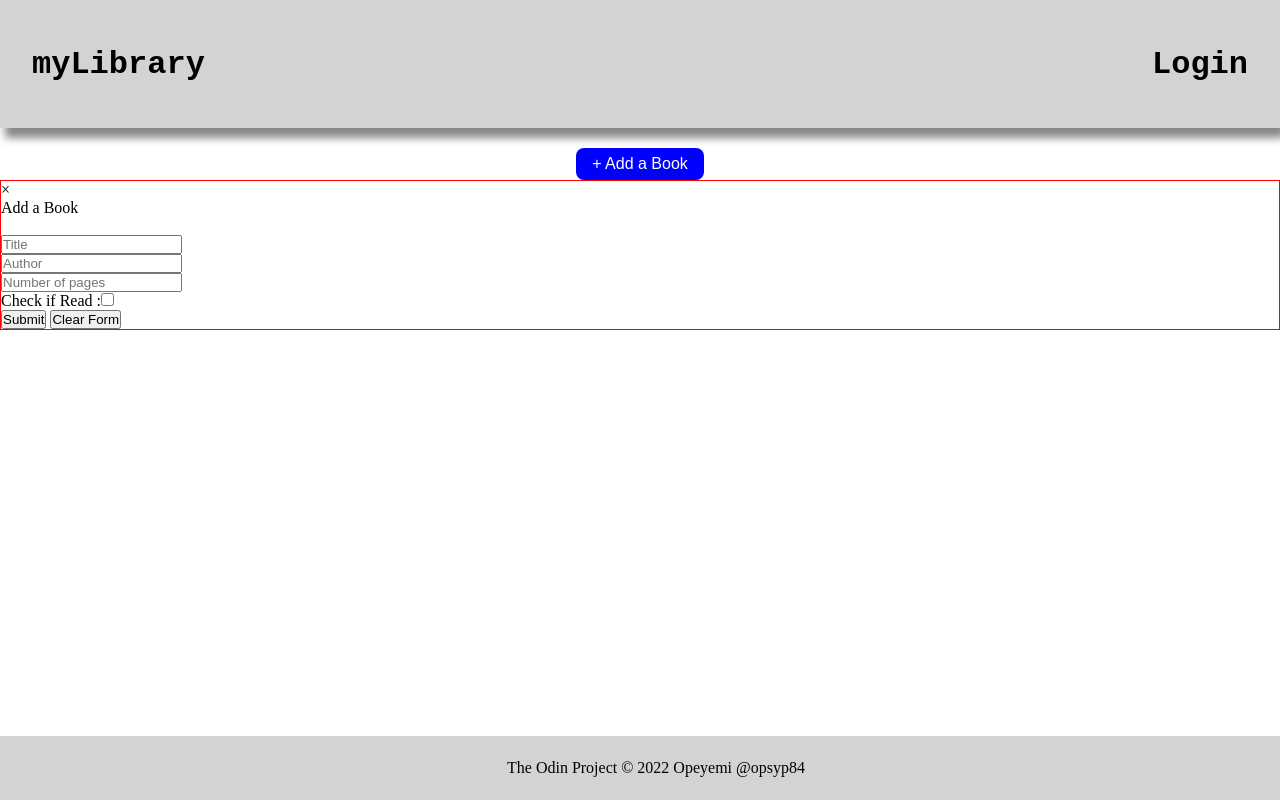
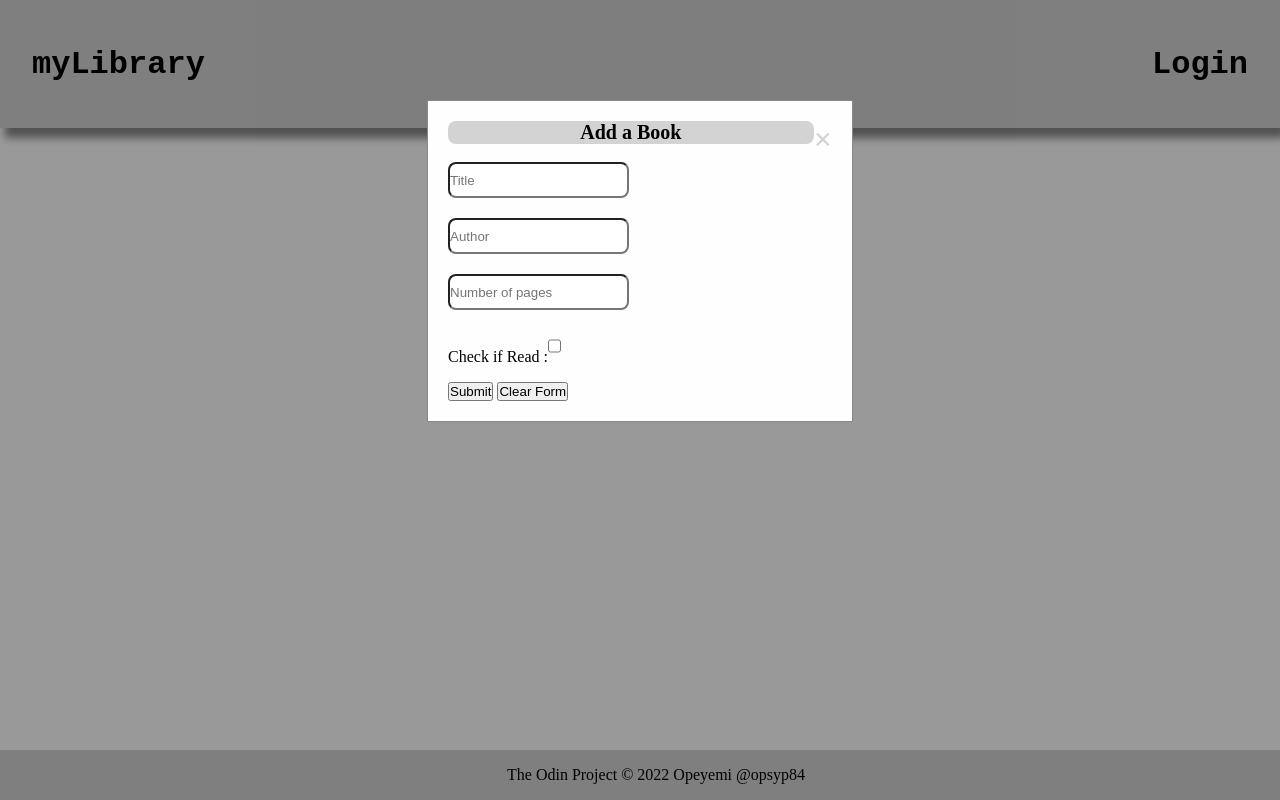
Before and after one commit to opeyemi84/library, a plain HTML site: page index.html in a window 1280 px wide. Both pictures are taken after a click on the button "+ Add a Book". Shown: the top 800 px of the page. Drawn offline with Linux system fonts and the light colour scheme.

Commit message:
Added styles

```diff
--- a/style.css
+++ b/style.css
@@ -51,7 +51,7 @@
 
 .footer {
   background-color: lightgrey;
-  height: 32px;
+  height: auto;
   padding: 16px;
   display: flex;
   justify-content: center;
@@ -63,6 +63,52 @@
 
 /* Modal Popup Styling */
 .modal {
+  display: none; /* Hidden by default */
+  position: fixed; /* Stay in place */
+  z-index: 1; /* Sit on top */
+  padding-top: 100px; /* Location of the box */
+  left: 0;
+  top: 0;
+  width: 100%; /* Full width */
+  height: 100%; /* Full height */
+  overflow: auto; /* Enable scroll if needed */
+  background-color: rgb(0, 0, 0); /* Fallback color */
+  background-color: rgba(0, 0, 0, 0.4); /* Black w/ opacity */
+}
+
+.modal-content {
+  background-color: #fefefe;
+  margin: auto;
+  padding: 20px;
+  border: 1px solid #888;
+  width: 30%;
+}
+
+.close-btn {
+  float: right;
+  color: lightgray;
+  font-size: 32px;
+  font-weight: bold;
+}
+
+.close-btn:hover,
+.close:focus {
+  color: #000;
+  text-decoration: none;
+  cursor: pointer;
+}
+
+.title {
   display: flex;
-  border: 1px solid red;
+  justify-content: center;
+  font-size: 20px;
+  font-weight: 800;
+  background-color: lightgrey;
+  border-radius: 8px;
 }
+
+input {
+  margin-bottom: 20px;
+  height: 32px;
+  border-radius: 8px;
+}
```
